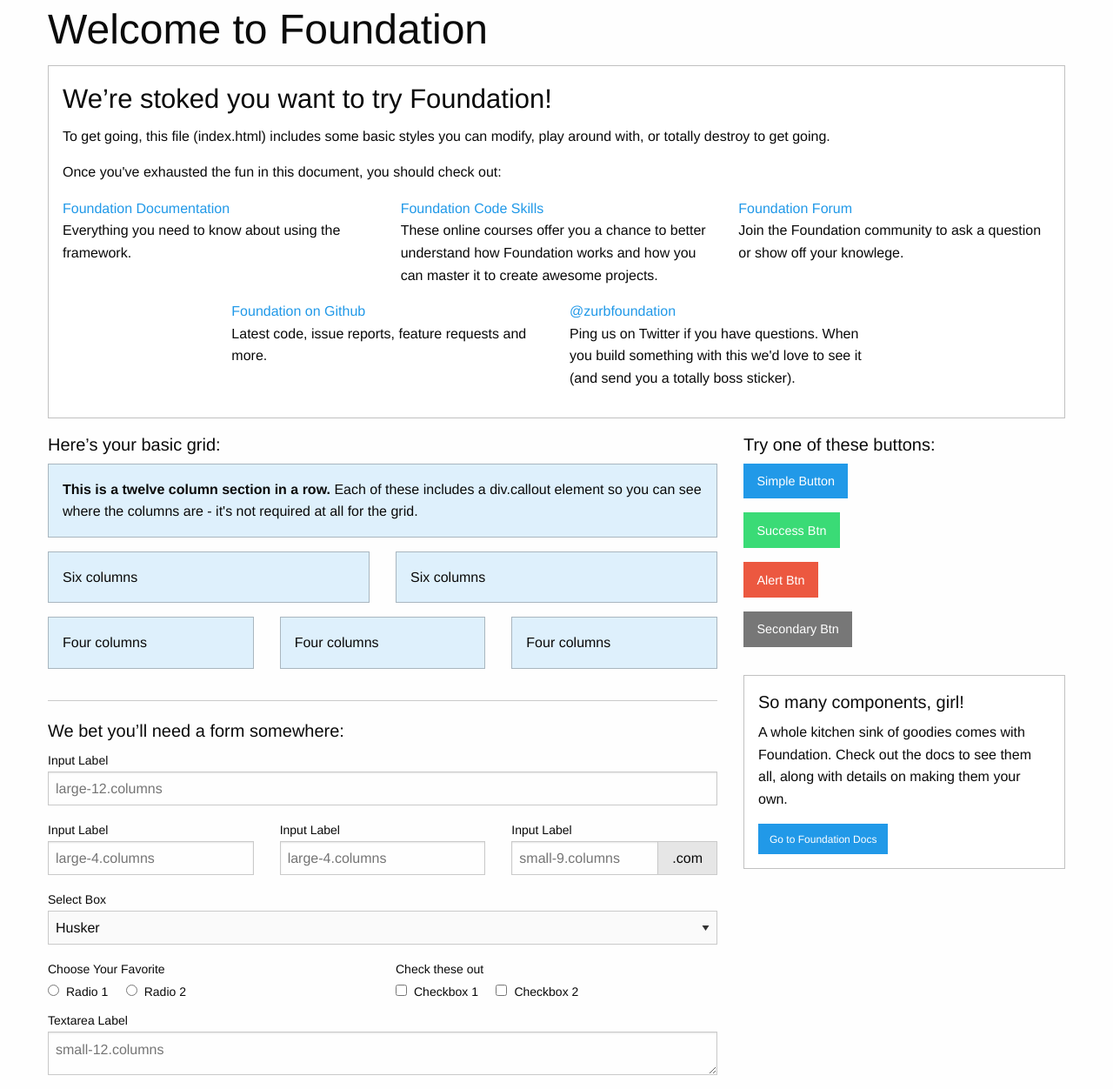
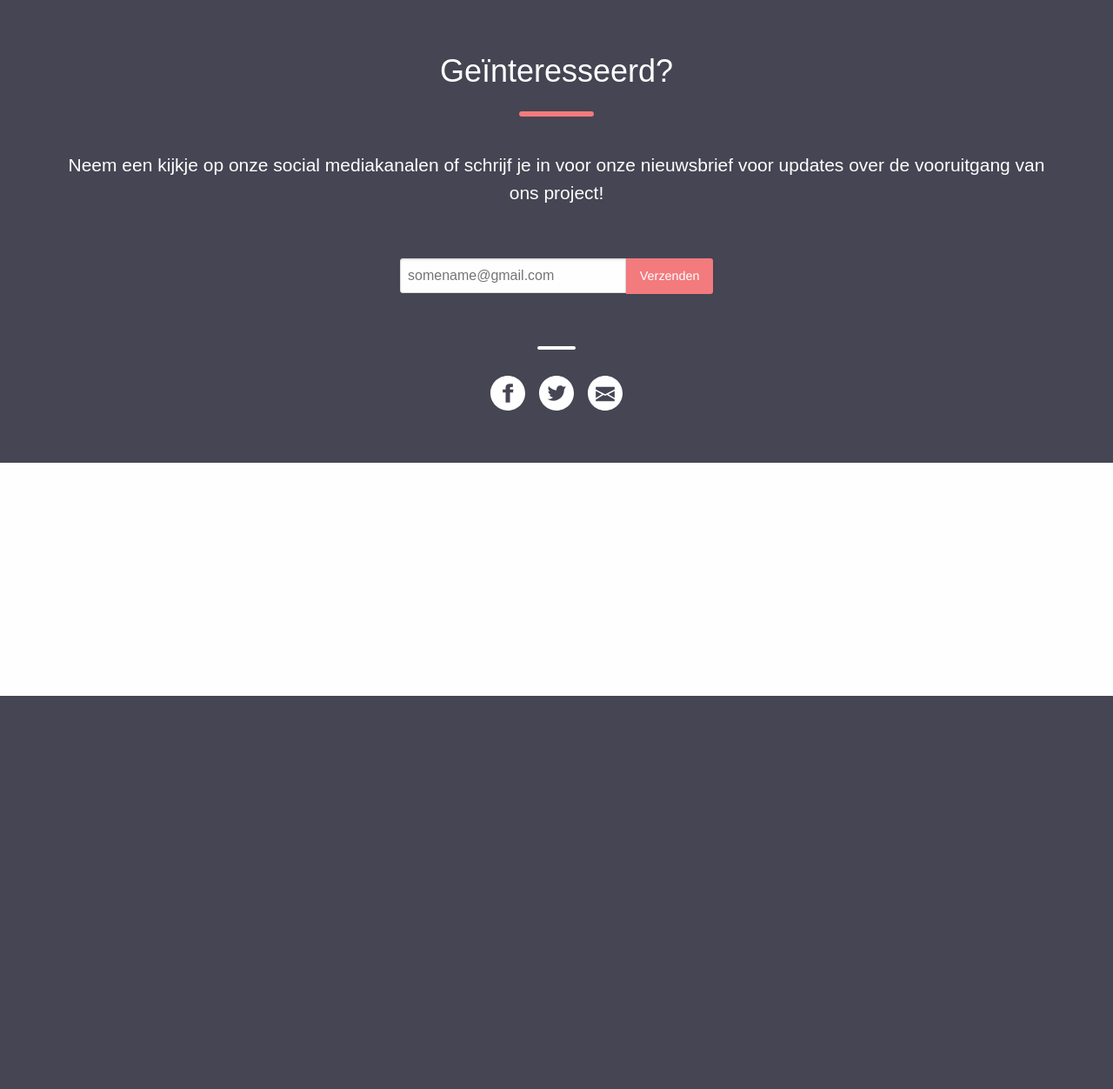
Before and after one commit to ThomasCortebeeck/kangu-mvp, a PHP site: page / in a window 1280 px wide. Shown: the whole page at 87% size. After the commit the page ends 800 px from the top, so only its background shows below. Run offline with PHP 8.4, Linux system fonts and the light colour scheme; some libraries are stand-ins or nearby versions.

Commit message:
Created updates section
- Created the updates section following the guidelines of the MVP mockup
- Created several reusable assets including a header, header divider and subline
- Created a new folder to hold all section-related scss

```diff
--- a/public/css/minimum-viable-product.css
+++ b/public/css/minimum-viable-product.css
@@ -3169,3 +3169,64 @@ table.hover tr:nth-of-type(even):hover {
     float: left; }
   .top-bar-right {
     float: right; } }
+
+.header-white {
+  font-family: "sofia-pro-soft", sans-serif;
+  font-weight: regular;
+  color: #FFFFFF;
+  font-size: 2.25rem;
+  line-height: 2.6875rem;
+  text-align: center; }
+
+.header-divider {
+  border: solid 3px #F37A7D;
+  border-radius: 3px;
+  width: 80px;
+  margin-top: 25px;
+  margin-bottom: 40px; }
+
+.subline-white {
+  font-family: "open-sans", sans-serif;
+  font-size: 1.3125rem;
+  line-height: 1.96875rem;
+  color: #FFFFFF;
+  text-align: center;
+  margin-bottom: 60px; }
+
+.row-update {
+  background-color: #454553;
+  padding-top: 60px;
+  padding-bottom: 60px; }
+
+.fullWidth {
+  width: 100%;
+  margin-left: auto;
+  margin-right: auto;
+  max-width: initial;
+  background-color: #454553; }
+
+.input-group {
+  margin-bottom: 60px; }
+  .input-group .input-group-field {
+    height: 40px;
+    border-radius: 3px 0 0 3px;
+    font-family: "open-sans", sans-serif;
+    font-weight: italic;
+    color: #454553;
+    border: 1px solid #D8D8D8; }
+  .input-group .input-group-button .button {
+    background-color: #F37A7D;
+    color: #FFFFFF;
+    border-radius: 0 3px 3px 0; }
+
+.social-divider {
+  border: 2px solid #FFFFFF;
+  border-radius: 2px;
+  margin-bottom: 30px;
+  width: 40px; }
+
+.icon {
+  margin: 0 6px 0 6px; }
+
+.social-icon-container {
+  text-align: center; }
--- a/public/index.html
+++ b/public/index.html
@@ -8,158 +8,48 @@
     <link rel="stylesheet" href="css/minimum-viable-product.css">
   </head>
   <body>
-    <div class="row">
-      <div class="large-12 columns">
-        <h1>Welcome to Foundation</h1>
+
+  <!--Updates section-->
+
+    <div class="fullWidth">
+        <div class="row row-update">
+            <div class="large-12 small-centered columns">
+                <h1 class="header-white">Geïnteresseerd?</h1>
+                <hr class="header-divider"></hr>
+
+                <div class="large-1O columns">
+                  <p class="subline-white">Neem een kijkje op onze social mediakanalen of schrijf je in voor onze nieuwsbrief voor updates over de vooruitgang van ons project!</p>
                 </div>
             </div>
 
-    <div class="row">
-      <div class="large-12 columns">
-        <div class="callout">
-          <h3>We&rsquo;re stoked you want to try Foundation! </h3>
-          <p>To get going, this file (index.html) includes some basic styles you can modify, play around with, or totally destroy to get going.</p>
-          <p>Once you've exhausted the fun in this document, you should check out:</p>
-          <div class="row">
-            <div class="large-4 medium-4 columns">
-              <p><a href="http://foundation.zurb.com/docs">Foundation Documentation</a><br />Everything you need to know about using the framework.</p>
-            </div>
-            <div class="large-4 medium-4 columns">
-              <p><a href="http://zurb.com/university/code-skills">Foundation Code Skills</a><br />These online courses offer you a chance to better understand how Foundation works and how you can master it to create awesome projects.</p>
-            </div>
-            <div class="large-4 medium-4 columns">
-              <p><a href="http://foundation.zurb.com/forum">Foundation Forum</a><br />Join the Foundation community to ask a question or show off your knowlege.</p>
-            </div>
-          </div>
-          <div class="row">
-            <div class="large-4 medium-4 medium-push-2 columns">
-              <p><a href="http://github.com/zurb/foundation">Foundation on Github</a><br />Latest code, issue reports, feature requests and more.</p>
-            </div>
-            <div class="large-4 medium-4 medium-pull-2 columns">
-              <p><a href="https://twitter.com/ZURBfoundation">@zurbfoundation</a><br />Ping us on Twitter if you have questions. When you build something with this we'd love to see it (and send you a totally boss sticker).</p>
-            </div>
+            <div class="large-12 small-centered columns">
+                <div class="small-12 medium-6 large-4 small-centered columns">
+                    <div class="input-group">
+                        <input class="input-group-field" placeholder="somename@gmail.com" type="text">
+                        <div class="input-group-button">
+                            <input type="submit" class="button" value="Verzenden">
                         </div>
                     </div>
                 </div>
             </div>
 
-    <div class="row">
-      <div class="large-8 medium-8 columns">
-        <h5>Here&rsquo;s your basic grid:</h5>
-        <!-- Grid Example -->
+            <hr class="social-divider"></hr>
 
-        <div class="row">
-          <div class="large-12 columns">
-            <div class="primary callout">
-              <p><strong>This is a twelve column section in a row.</strong> Each of these includes a div.callout element so you can see where the columns are - it's not required at all for the grid.</p>
+            <div class="social-icon-container">
+                <a href="#">
+                    <img class="icon" src="assets/updates/facebook-icon.svg">
+                </a>
+
+                <a href="#">
+                    <img class="icon" src="assets/updates/twitter-icon.svg">
+                </a>
+
+                <a href="#">
+                    <img class="icon" src="assets/updates/mail-icon.svg">
+                </a>
             </div>
         </div>
     </div>
-        <div class="row">
-          <div class="large-6 medium-6 columns">
-            <div class="primary callout">
-              <p>Six columns</p>
-            </div>
-          </div>
-          <div class="large-6 medium-6 columns">
-            <div class="primary callout">
-              <p>Six columns</p>
-            </div>
-          </div>
-        </div>
-        <div class="row">
-          <div class="large-4 medium-4 small-4 columns">
-            <div class="primary callout">
-              <p>Four columns</p>
-            </div>
-          </div>
-          <div class="large-4 medium-4 small-4 columns">
-            <div class="primary callout">
-              <p>Four columns</p>
-            </div>
-          </div>
-          <div class="large-4 medium-4 small-4 columns">
-            <div class="primary callout">
-              <p>Four columns</p>
-            </div>
-          </div>
-        </div>
-
-        <hr />
-
-        <h5>We bet you&rsquo;ll need a form somewhere:</h5>
-        <form>
-          <div class="row">
-            <div class="large-12 columns">
-              <label>Input Label</label>
-              <input type="text" placeholder="large-12.columns" />
-            </div>
-          </div>
-          <div class="row">
-            <div class="large-4 medium-4 columns">
-              <label>Input Label</label>
-              <input type="text" placeholder="large-4.columns" />
-            </div>
-            <div class="large-4 medium-4 columns">
-              <label>Input Label</label>
-              <input type="text" placeholder="large-4.columns" />
-            </div>
-            <div class="large-4 medium-4 columns">
-              <div class="row collapse">
-                <label>Input Label</label>
-                <div class="input-group">
-                  <input type="text" placeholder="small-9.columns" class="input-group-field" />
-                  <span class="input-group-label">.com</span>
-                </div>
-              </div>
-            </div>
-          </div>
-          <div class="row">
-            <div class="large-12 columns">
-              <label>Select Box</label>
-              <select>
-                <option value="husker">Husker</option>
-                <option value="starbuck">Starbuck</option>
-                <option value="hotdog">Hot Dog</option>
-                <option value="apollo">Apollo</option>
-              </select>
-            </div>
-          </div>
-          <div class="row">
-            <div class="large-6 medium-6 columns">
-              <label>Choose Your Favorite</label>
-              <input type="radio" name="pokemon" value="Red" id="pokemonRed"><label for="pokemonRed">Radio 1</label>
-              <input type="radio" name="pokemon" value="Blue" id="pokemonBlue"><label for="pokemonBlue">Radio 2</label>
-            </div>
-            <div class="large-6 medium-6 columns">
-              <label>Check these out</label>
-              <input id="checkbox1" type="checkbox"><label for="checkbox1">Checkbox 1</label>
-              <input id="checkbox2" type="checkbox"><label for="checkbox2">Checkbox 2</label>
-            </div>
-          </div>
-          <div class="row">
-            <div class="large-12 columns">
-              <label>Textarea Label</label>
-              <textarea placeholder="small-12.columns"></textarea>
-            </div>
-          </div>
-        </form>
-      </div>
-
-      <div class="large-4 medium-4 columns">
-        <h5>Try one of these buttons:</h5>
-        <p><a href="#" class="button">Simple Button</a><br/>
-        <a href="#" class="success button">Success Btn</a><br/>
-        <a href="#" class="alert button">Alert Btn</a><br/>
-        <a href="#" class="secondary button">Secondary Btn</a></p>
-        <div class="callout">
-          <h5>So many components, girl!</h5>
-          <p>A whole kitchen sink of goodies comes with Foundation. Check out the docs to see them all, along with details on making them your own.</p>
-          <a href="http://foundation.zurb.com/sites/docs/" class="small button">Go to Foundation Docs</a>
-        </div>
-      </div>
-    </div>
-
     <script src="js/thirdparty.min.js"></script>
     <script src="https://use.typekit.net/vnw3zje.js"></script>
     <script>try{Typekit.load({ async: true });}catch(e){}</script>
```
Also changed, not shown: resources/scss/minimum-viable-product.scss (+8 -0 lines), resources/scss/partials/_divider.scss (added, +7 -0 lines), resources/scss/partials/_header.scss (added, +8 -0 lines), resources/scss/partials/_subline.scss (added, +8 -0 lines), resources/scss/sections/_updates.scss (added, +48 -0 lines), resources/temp_css/minimum-viable-product.css (+61 -0 lines), public/css/minimum-viable-product.min.css. Lines whose indentation alone changed are shown as unchanged.
